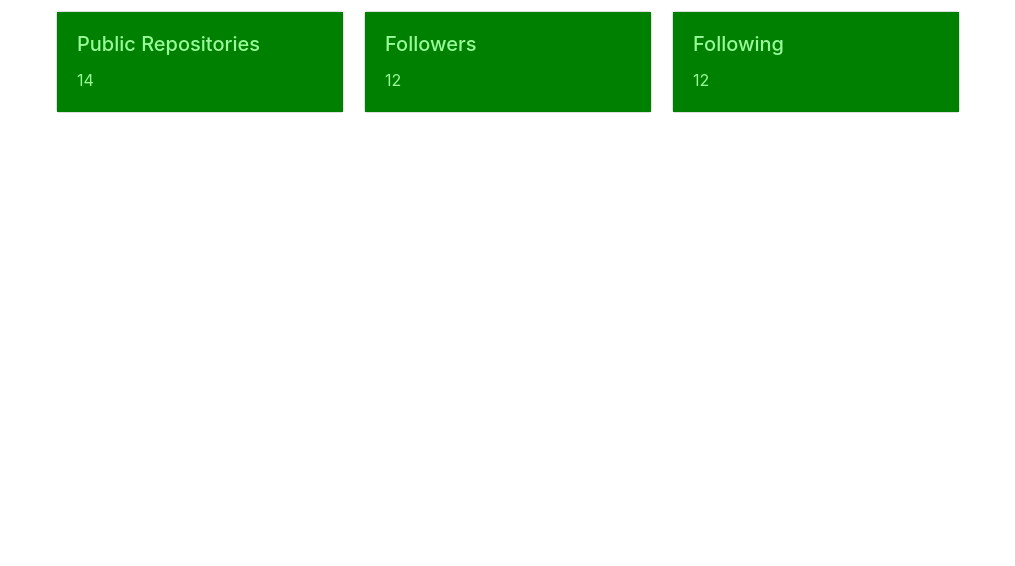
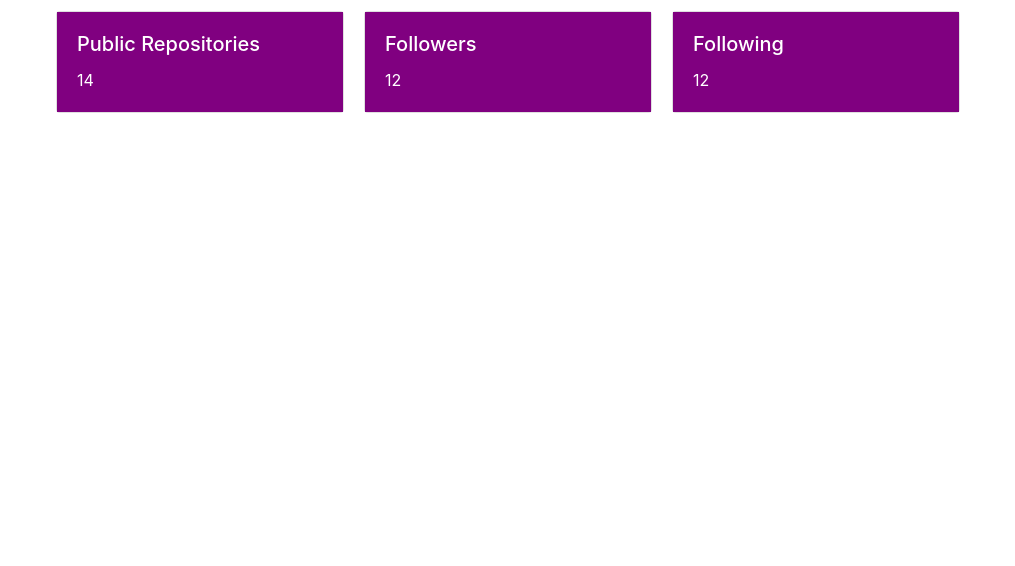
Before and after one commit to vsriley/developer-profile, a website: page index.html in a window 1280 px wide. Shown: the part 234-800 px from the top of the page, without its empty margins (132-1147 px from the left). Drawn offline with nearby package versions, Linux system fonts and the light colour scheme.

```diff
--- a/index.html
+++ b/index.html
@@ -4,7 +4,7 @@
 <title>GitHub Info</title>
 <meta charset="utf-8">
 
-<meta charset="UTF-8"> <title>GitHub Profile</title> <link rel="stylesheet" href="https://maxcdn.bootstrapcdn.com/bootstrap/4.0.0/css/bootstrap.min.css"> <link rel="stylesheet" href="red.css"> <style>.btnColor{color: black; background-color: lightgreen; border: none;} .bodyColor{background-color: green; color: palegreen;} .bioImg{border: 2px solid green;} .mainColor{color: green;}</style>
+<meta charset="UTF-8"> <title>GitHub Profile</title> <link rel="stylesheet" href="https://maxcdn.bootstrapcdn.com/bootstrap/4.0.0/css/bootstrap.min.css"> <link rel="stylesheet" href="red.css"> <style>.btnColor{color: black; background-color: lavender; border: none;} .bodyColor{background-color: purple; color: white;} .bioImg{border: 2px solid purple;} .mainColor{color: indigo;}</style>
 
 
 </head>
```
Also changed, not shown: README.md, 2 other files.
